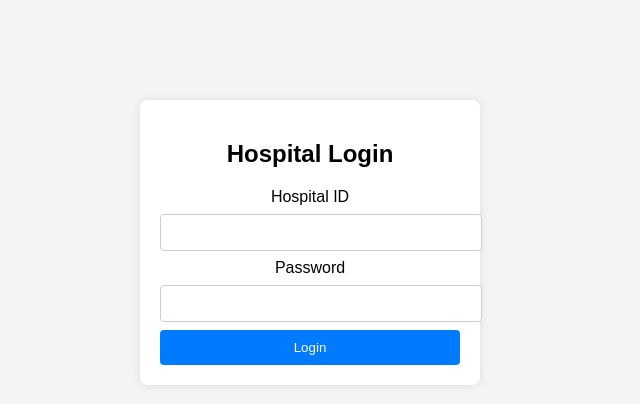
After one commit to Navaneeth832/dbms-project, a Flask app: page /hospitallogin in a window 1280 px wide. The commit adds this page. Shown: the top 404 px of the page, without its empty margins (330-970 px from the left). Run offline with Flask 3, Linux system fonts and the light colour scheme.

Commit message:
changes optimised

```diff
--- a/app.py
+++ b/app.py
@@ -1,4 +1,4 @@
-from flask import Flask, render_template, request, redirect, url_for
+from flask import Flask, render_template, request, redirect, url_for,flash
 import mysql.connector
 
 app = Flask(__name__)
@@ -51,9 +51,16 @@ def registerdonor():
         query = "INSERT INTO Donor (name, age, blood_group, contact, city, last_donation_date) VALUES (%s, %s, %s, %s, %s, %s)"
         cursor.execute(query, (name, age, blood_group, contact, city, date))
         db.commit()
-
-        return redirect(url_for('donors'))  # Redirect to donor list page
-
+        query=f"UPDATE bloodbank AS b1 JOIN (SELECT hospital_id FROM bloodbank ORDER BY `{blood_group}` LIMIT 1) AS b2 ON b1.hospital_id = b2.hospital_id SET b1.`{blood_group}` = b1.`{blood_group}` + 1;"
+        cursor.execute(query)
+        db.commit()
+        cursor.execute(f"select hospital_id FROM BLOODBANK ORDER BY `{blood_group}` LIMIT 1;")
+        id=cursor.fetchone()
+        id=id[0]
+        cursor.execute(f"select name from hospital where hospital_id={id};")
+        hos=cursor.fetchone()
+        message=f"Your blood has been donated to blood bank of {hos}" # Store the message temporarily
+        return redirect(url_for('donors',message=message))
     return render_template('registerdonor.html')
 
 @app.route('/registerasreciever', methods=['GET', 'POST'])
@@ -62,6 +69,7 @@ def registerpatient():
         print(request.form)  # Debugging line to check received data
 
         # Safely retrieve form data
+        patientid = request.form.get('patientid', '').strip()
         name = request.form.get('name', '').strip()
         age = request.form.get('age', '').strip()
         blood_group = request.form.get('blood_group', '').strip().upper()
@@ -81,28 +89,70 @@ def registerpatient():
         if blood_group not in valid_blood_groups:
             return "Invalid blood group! Choose a valid blood type.", 400
 
-        query = "INSERT INTO Patients (name, age, blood_group, hospital_id, units_needed, request_date) VALUES (%s, %s, %s, %s, %s, %s)"
-        cursor.execute(query, (name, age, blood_group, hid, units, date))
+        query = "INSERT INTO Patients (patient_id,name, age, blood_group, hospital_id, units_needed, request_date) VALUES (%s,%s, %s, %s, %s, %s, %s)"
+        cursor.execute(query, (patientid,name, age, blood_group, hid, units, date))
         db.commit()
-
-        return redirect(url_for('patients'))  # Redirect to donor list page
+        return redirect(url_for('available', blood_group=blood_group,units=units,patientid=patientid))
 
     return render_template('registerpatient.html')
-
-
 # View Donors
 @app.route('/donors')
 def donors():
+    message = request.args.get('message', '')
     cursor.execute("SELECT * FROM Donor")
     donors_list = cursor.fetchall()
-    return render_template('donors.html', donors=donors_list)
+    return render_template('donors.html', donors=donors_list,message=message)
 @app.route('/patients')
 def patients():
     cursor.execute("SELECT * FROM Patients")
     donors_list = cursor.fetchall()
     return render_template('patients.html', donors=donors_list)
+@app.route('/available', methods=['GET', 'POST'])
+def available():
+    blood_group = request.args.get('blood_group', '').strip().upper()
+    patientid = request.args.get('patientid', '').strip().upper()
+    print(f"Extracted Blood Group: {blood_group}")
+    units = request.args.get('units', '').strip().upper()
+    # Validate blood group
+    valid_blood_groups = {'A+', 'A-', 'B+', 'B-', 'O+', 'O-', 'AB+', 'AB-'}
+    if blood_group not in valid_blood_groups:
+        return "Invalid blood group!", 400
 
-# Blood Request
+    # Fetch available hospitals
+    query = f"SELECT b.hospital_id, h.Name, h.City, h.Contact, `{blood_group}` FROM hospital h, bloodbank b WHERE b.hospital_id = h.hospital_id and `{blood_group}`>{units} ORDER BY `{blood_group}` DESC;"
+    cursor.execute(query)
+    available_hospitals = cursor.fetchall()
+    # Process form submission
+    message = None
+    if request.method == 'POST':
+        hospital_id = request.form.get('hospital_id', '').strip()
+        if available_hospitals:
+            if hospital_id:
+                message = f"You have recieved {units} units from Hospital ID {hospital_id}."
+            query=f"update bloodbank set `{blood_group}`=`{blood_group}`-{units} where hospital_id={hospital_id};"
+            cursor.execute(query)
+            db.commit()
+            cursor.execute(f"update patients set recieved='Yes' where patient_id={patientid};" )
+            db.commit()
+        else:
+            message=f"There are no hospitals available for {units} units of blood group {blood_group}. You have sent a request."
+            cursor.execute(f"update patients set recieved='NO' where patient_id={patientid};" )
+            db.commit()
+    return render_template('availablehospitals.html', blood_group=blood_group, available_hospitals=available_hospitals, message=message)
+
+@app.route('/hospitallogin',methods=['GET', 'POST'])
+def login():
+    if request.method == 'POST':
+        hospital_id = request.form['hospital_id']
+        password = request.form['password']
+        cursor.execute("SELECT COUNT(*) FROM passwords WHERE hospital_id=%s AND password=%s;", (hospital_id, password))
+        list=cursor.fetchall()
+        if(list[0][0]==1):
+            print("You have logged in")
+        else:
+            print("Sorry try again")
+        return '<p>{{list}}</p>'
+    return render_template('hospitallogin.html')
 @app.route('/request_blood', methods=['GET', 'POST'])
 def request_blood():
     if request.method == 'POST':
@@ -123,7 +173,7 @@ def request_blood():
 @app.route('/blood_requests')
 def blood_requests():
     cursor.execute("""
-        SELECT BloodRequest.request_id, Hospital.name, BloodRequest.blood_group, BloodRequest.units_required, BloodRequest.request_date
+        SELECT BloodRequest.request_id, Hospital.name, BloodRequest.blood_group, BloodRequest.units_required, BloodRequest.request_date, Bloodrequest.units_required, Bloodrequest.request_date
         FROM BloodRequest
         JOIN Hospital ON BloodRequest.hospital_id = Hospital.hospital_id
     """)
--- a/templates/donors.html
+++ b/templates/donors.html
@@ -27,5 +27,8 @@
         </tr>
         {% endfor %}
     </table>
+    {% if message %}
+    <p style="color: green;">{{ message }}</p>
+    {% endif %}
 </body>
 </html>
--- /dev/null
+++ b/templates/hospitallogin.html
@@ -0,0 +1,54 @@
+<!DOCTYPE html>
+<html>
+<head>
+    <title>Hospital Login</title>
+    <style>
+        body {
+            font-family: Arial, sans-serif;
+            background-color: #f4f4f4;
+            text-align: center;
+        }
+        .login-container {
+            width: 300px;
+            padding: 20px;
+            background-color: white;
+            margin: 100px auto;
+            border-radius: 8px;
+            box-shadow: 0px 0px 10px rgba(0, 0, 0, 0.1);
+        }
+        input[type="text"], input[type="password"] {
+            width: 100%;
+            padding: 10px;
+            margin: 8px 0;
+            border: 1px solid #ccc;
+            border-radius: 4px;
+        }
+        input[type="submit"] {
+            background-color: #007BFF;
+            color: white;
+            border: none;
+            padding: 10px;
+            width: 100%;
+            border-radius: 4px;
+            cursor: pointer;
+        }
+        input[type="submit"]:hover {
+            background-color: #0056b3;
+        }
+    </style>
+</head>
+<body>
+    <div class="login-container">
+        <h2>Hospital Login</h2>
+        <form method="POST">
+            <label for="hospital_id">Hospital ID</label>
+            <input type="text" id="hospital_id" name="hospital_id" required>
+
+            <label for="password">Password</label>
+            <input type="password" id="password" name="password" required>
+
+            <input type="submit" value="Login">
+        </form>
+    </div>
+</body>
+</html>
--- a/templates/index.html
+++ b/templates/index.html
@@ -7,5 +7,8 @@
     <h1>Welcome to Blood Donation Management System</h1>
     <a href="/registerasdonor">Donate blood</a> |
     <a href="/registerasreciever">Request blood</a>
+    <a href="/registerasreciever">View Hospitals</a>
+    <a href="/registerasreciever">View Blood Bank</a>
+    <a href="/blood_requests">View Blood Bank Requests</a>
 </body>
 </html>
--- a/templates/patients.html
+++ b/templates/patients.html
@@ -27,5 +27,5 @@
         </tr>
         {% endfor %}
     </table>
-</body>
+    </body>
 </html>
--- a/templates/registerpatient.html
+++ b/templates/registerpatient.html
@@ -6,6 +6,8 @@
 <body>
     <h2>Blood Request</h2>
     <form action="{{ url_for('registerpatient') }}" method="POST">
+        <label for="patientid">Patient id:</label>
+        <input type="patientid" name="patientid" required><br>
         <label for="name">Name:</label>
         <input type="text" name="name" required><br>
 
```
Also changed, not shown: templates/availablehospitals.html (added, +38 -0 lines), templates/blood_requests.html (added, +31 -0 lines).
